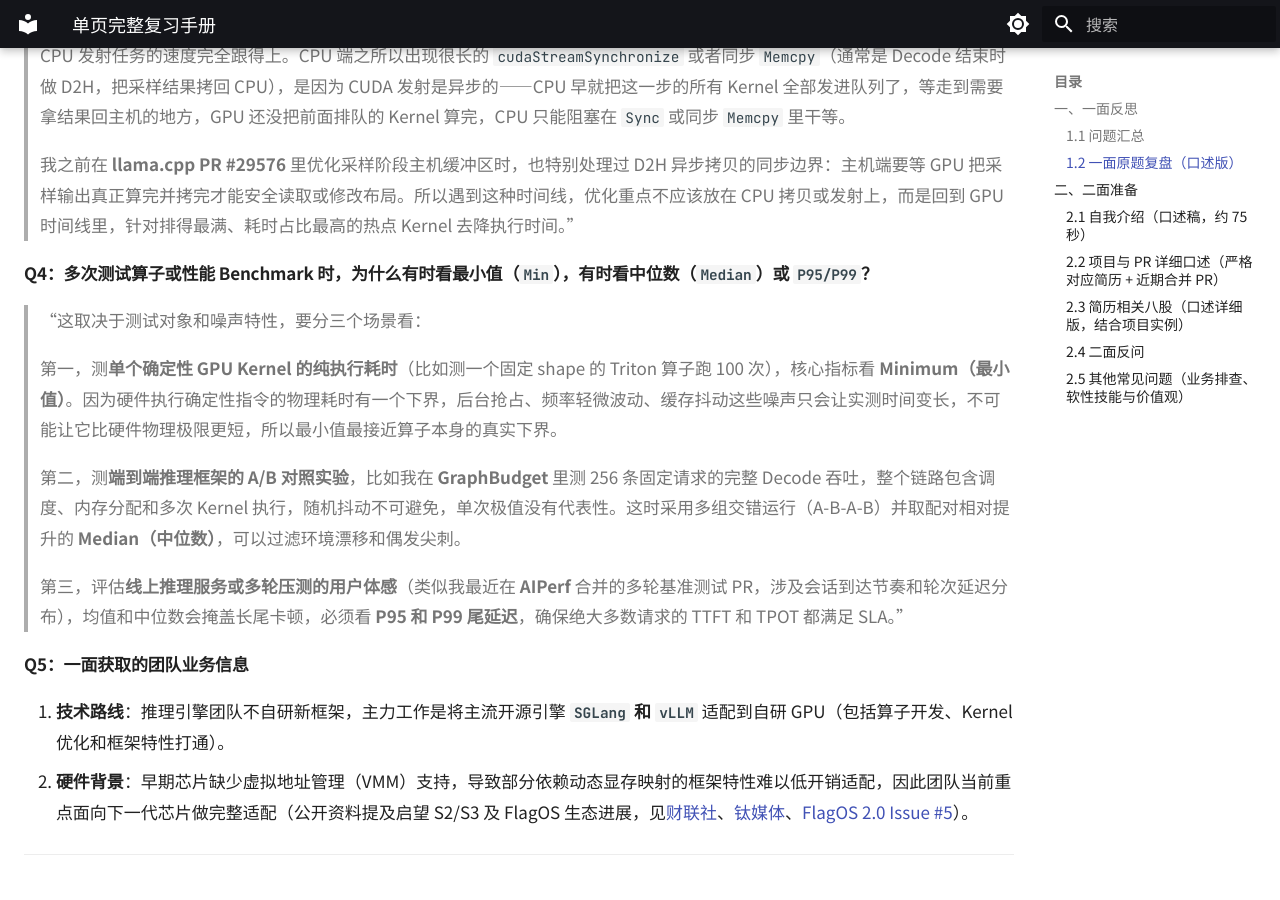
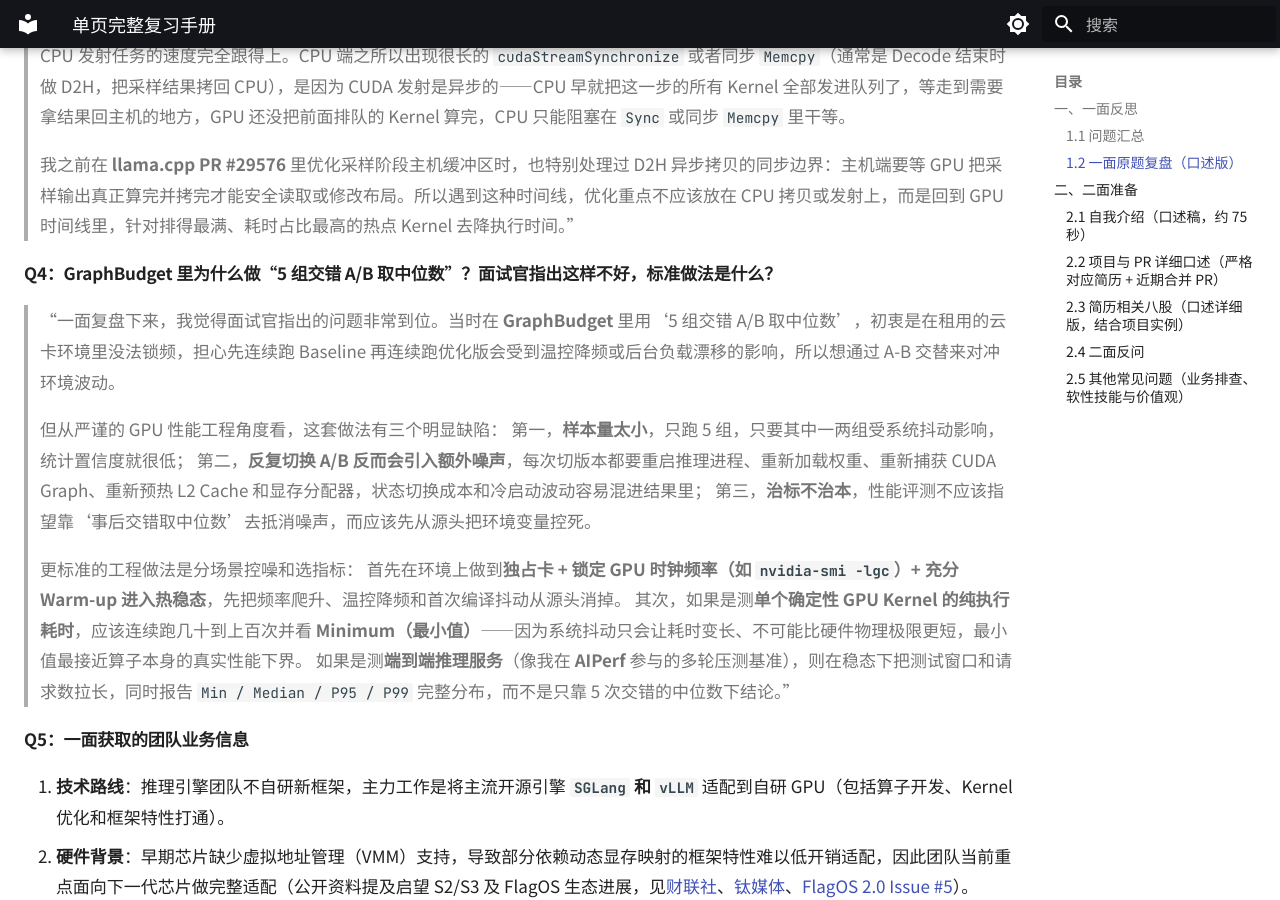
Before and after one commit to yu830/ai-infra-handbook, an MkDocs documentation site: the page built from docs/index.md, in a window 1280 px wide and 900 px high, scrolled down 2190 px. Built offline with MkDocs 1.6.1 and Material for MkDocs 9.7.7, drawn with Linux system fonts in a browser that asks for light colours; some of the changed text lies outside the part shown.

Commit message:
docs: revise GraphBudget 5x interleaved A/B critique and benchmarking methodology

```diff
--- a/docs/index.md
+++ b/docs/index.md
@@ -14,7 +14,7 @@
 | :--- | :--- | :--- |
 | GEMM 分块 | 回答偏向“切小块提高并行度”，未答到访存本质。 | 先答核心目的是利用片上缓存做数据复用、降低 HBM 访存，再结合 `GraphBudget` 说明不同 M 下的分块取舍。 |
 | Nsight Systems | 将 `nsys stats` 指标与推理业务指标（TTFT/TPOT）混淆；未答出 `NVTX` 用法；将“GPU 紧凑执行 + CPU 长 Sync/Memcpy”误判为 H2D 拷贝慢。 | 明确 `nsys stats` 的核心统计表、`NVTX` 区间标记作用，以及三类常见时间线瓶颈的判断依据，并结合 `GraphBudget` 和 `llama.cpp` 实践作答。 |
-| 性能评测指标 | 未第一时间答出单算子下界应看最小值（`Min`）。 | 按场景区分单算子下界（`Min`）、端到端对照实验（交错配对 `Median`）与线上服务尾延迟（`P95/P99`），结合 `GraphBudget` 和 `AIPerf` 说明。 |
+| 性能评测方法 | 简历写了“5 组交错 A/B 取中位数”，面试官指出这种评测方式不好，并强调单算子/确定性基准应看最小值（`Min`）。 | 正面承认当时“5 组交错 A/B”的局限（样本少、反复切换引入冷启动与缓存抖动、未从源头控噪），说明标准做法应为独占卡 + 锁频 + 充分 Warm-up 稳态，单算子看 `Min`，端到端拉长稳态窗口报完整分布。 |
 | 自我介绍与出勤 | 自我介绍遗漏技术栈；简历写每周 5 天，面试官考虑大三课业调整记录为每周 4 天。 | 自我介绍补全技术栈与近期已合并的 4 个 PR；出勤问题在面试官问到时客观说明稳定每周 4 天。 |
 
 ### 1.2 一面原题复盘（口述版）
@@ -45,15 +45,19 @@
 >
 > 我之前在 **llama.cpp PR #29576** 里优化采样阶段主机缓冲区时，也特别处理过 D2H 异步拷贝的同步边界：主机端要等 GPU 把采样输出真正算完并拷完才能安全读取或修改布局。所以遇到这种时间线，优化重点不应该放在 CPU 拷贝或发射上，而是回到 GPU 时间线里，针对排得最满、耗时占比最高的热点 Kernel 去降执行时间。”
 
-#### Q4：多次测试算子或性能 Benchmark 时，为什么有时看最小值（`Min`），有时看中位数（`Median`）或 `P95/P99`？
+#### Q4：GraphBudget 里为什么做“5 组交错 A/B 取中位数”？面试官指出这样不好，标准做法是什么？
 
-> “这取决于测试对象和噪声特性，要分三个场景看：
+> “一面复盘下来，我觉得面试官指出的问题非常到位。当时在 **GraphBudget** 里用‘5 组交错 A/B 取中位数’，初衷是在租用的云卡环境里没法锁频，担心先连续跑 Baseline 再连续跑优化版会受到温控降频或后台负载漂移的影响，所以想通过 A-B 交替来对冲环境波动。
 >
-> 第一，测**单个确定性 GPU Kernel 的纯执行耗时**（比如测一个固定 shape 的 Triton 算子跑 100 次），核心指标看 **Minimum（最小值）**。因为硬件执行确定性指令的物理耗时有一个下界，后台抢占、频率轻微波动、缓存抖动这些噪声只会让实测时间变长，不可能让它比硬件物理极限更短，所以最小值最接近算子本身的真实下界。
+> 但从严谨的 GPU 性能工程角度看，这套做法有三个明显缺陷：
+> 第一，**样本量太小**，只跑 5 组，只要其中一两组受系统抖动影响，统计置信度就很低；
+> 第二，**反复切换 A/B 反而会引入额外噪声**，每次切版本都要重启推理进程、重新加载权重、重新捕获 CUDA Graph、重新预热 L2 Cache 和显存分配器，状态切换成本和冷启动波动容易混进结果里；
+> 第三，**治标不治本**，性能评测不应该指望靠‘事后交错取中位数’去抵消噪声，而应该先从源头把环境变量控死。
 >
-> 第二，测**端到端推理框架的 A/B 对照实验**，比如我在 **GraphBudget** 里测 256 条固定请求的完整 Decode 吞吐，整个链路包含调度、内存分配和多次 Kernel 执行，随机抖动不可避免，单次极值没有代表性。这时采用多组交错运行（A-B-A-B）并取配对相对提升的 **Median（中位数）**，可以过滤环境漂移和偶发尖刺。
->
-> 第三，评估**线上推理服务或多轮压测的用户体感**（类似我最近在 **AIPerf** 合并的多轮基准测试 PR，涉及会话到达节奏和轮次延迟分布），均值和中位数会掩盖长尾卡顿，必须看 **P95 和 P99 尾延迟**，确保绝大多数请求的 TTFT 和 TPOT 都满足 SLA。”
+> 更标准的工程做法是分场景控噪和选指标：
+> 首先在环境上做到**独占卡 + 锁定 GPU 时钟频率（如 `nvidia-smi -lgc`）+ 充分 Warm-up 进入热稳态**，先把频率爬升、温控降频和首次编译抖动从源头消掉。
+> 其次，如果是测**单个确定性 GPU Kernel 的纯执行耗时**，应该连续跑几十到上百次并看 **Minimum（最小值）**——因为系统抖动只会让耗时变长、不可能比硬件物理极限更短，最小值最接近算子本身的真实性能下界。
+> 如果是测**端到端推理服务**（像我在 **AIPerf** 参与的多轮压测基准），则在稳态下把测试窗口和请求数拉长，同时报告 `Min / Median / P95 / P99` 完整分布，而不是只靠 5 次交错的中位数下结论。”
 
 #### Q5：一面获取的团队业务信息
 
@@ -100,8 +104,10 @@
   >
   > 如果并发变大、M 增长到超出小 M 适用范围，或者遇到 Prefill 阶段，我的策略是不强行套用小 M 配置，而是通过调度分发条件直接回退到原生路径或更大 `BM` 的配置，避免在大 M 场景下因为 CTA 过多、单块复用不足导致负优化。”
 
-- **追问 3：为什么要做“5 组交错 A/B”，而不是分别跑 5 次取平均？**
-  > “单卡长时间运行很容易受到温控降频、显存页状态变化或系统后台任务的影响。如果先连续跑 5 次 Baseline，再连续跑 5 次优化版本，两组数据所处的机器温度和频率基线可能不一样，测出来的差距里会混进环境漂移。采用 A-B-A-B 交错执行，把相邻的一对 A 和 B 配对算相对提升比例，最后取 5 组配对提升的中位数，可以最大程度抵消时间漂移和偶发抖动。”
+- **追问 3：简历里 GraphBudget 用了“5 组交错 A/B 取中位数”，这套评测方式有什么不足？如果重做会怎么改？**
+  > “回过头看，这套评测方法确实不够严谨，当时只是因为租用的云卡没法锁频，想靠 A/B 交错对冲频率漂移。它的明显不足有三点：一是 5 组样本量偏小，统计置信度不够；二是反复切换 A/B 会频繁触发进程重启、CUDA Graph 重新捕获和缓存冷启动，反而引入了状态切换噪声；三是依赖事后取中位数去平滑波动，没有从源头消除变量。
+  >
+  > 如果在正规环境重做，我会先做到**独占卡 + 锁定 GPU 频率 + 充分 Warm-up 进入稳态**；拆到单算子层面，对小 M GEMM 连续测几十到上百次并看 **Min（最小值）** 来锚定硬件下界；端到端层面则拉长稳态请求窗口，同时给出 `Min / Median / P95 / P99` 完整分布，并结合 `nsys` 确认热点耗时确实下降。”
 
 #### 2. FlagOS 第二季 Track 1｜SGLang 算子优化 · Task 156（分段 LoRA K 投影）
 
@@ -298,7 +304,7 @@
 #### 1. 简历写了“擅长 Agent 辅助算子开发”，代码是自己写的还是 AI 写的？怎么保证质量和底层理解？
 > “核心瓶颈分析、优化方向设计和最终验收标准都是我自己主导的，Agent 是用来加速代码生成、参数搜索和编写回归单测的工程提效工具。
 >
-> 为了避免大模型生成代码出现隐蔽错误或性能造假，我定了一套三步校验流程：第一是**算子契约**，动手前先明确输入输出 shape、dtype、stride 语义和极端边界条件；第二是**独立参考实现**，每个算子都必须和 PyTorch 原生实现做全量精度对齐，专门覆盖 0 维张量、非连续布局和边界大整数；第三是**对照实验与 trace 核验**，所有加速结论必须跑交错 A/B 并拉 trace 确认确实跑进了目标 Kernel、瓶颈确实消掉了，而不是误触发了回退路径或测了无效分支。这套方法让我能把精力集中在问题拆解和底层原理验证上，同时保持很高的迭代效率。”
+> 为了避免大模型生成代码出现隐蔽错误或性能造假，我定了一套三步校验流程：第一是**算子契约**，动手前先明确输入输出 shape、dtype、stride 语义和极端边界条件；第二是**独立参考实现**，每个算子都必须和 PyTorch 原生实现做全量精度对齐，专门覆盖 0 维张量、非连续布局和边界大整数；第三是**控噪稳态评测与 trace 核验**，尽量在锁频、充分 Warm-up 的环境下测单算子下界（`Min`）和端到端分布，并拉 trace 确认确实跑进了目标 Kernel、瓶颈确实消掉了，而不是误触发回退路径或测了无效分支。这套方法让我能把精力集中在问题拆解和底层原理验证上，同时保持较高的迭代效率。”
 
 #### 2. 通用业务排查题：在自研卡上跑 `SGLang`，如果发现输出乱码/精度不对，或者吞吐比预期低一半，你会怎么一步步排查？
 > “我会按**精度问题**和**性能问题**两条线来拆：
@@ -316,7 +322,7 @@
 #### 5. 做项目或提开源 PR 时，遇到最卡壳的问题怎么解决？和社区 Maintainer 意见不一致怎么处理？
 > “遇到最卡壳的问题时，我的原则是**先做最小复现（Minimal Repro），把变量缩到最少**。比如在 `llama.cpp` 查异步拷贝布局变更问题，或者在 `GraphBudget` 核对确定性差异时，都会先把多并发和大模型剥离掉，缩成固定输入的小规模用例，结合日志和 trace 拿到确凿证据再改代码。
 >
-> 和 Maintainer 意见不一致时，我会先站在维护者的角度理解他们的优先级——上游主干通常把**代码简洁性、向后兼容性和零回归风险**看得比单一场景的局部提速更重。我会把自己测的 A/B 数据、边界测试用例和兼容回退方案整理清楚做客观沟通；如果对方出于架构统一性坚持另一种写法，我会尊重社区规范按建议修改，而不是强行推自己的方案。”
+> 和 Maintainer 意见不一致时，我会先站在维护者的角度理解他们的优先级——上游主干通常把**代码简洁性、向后兼容性和零回归风险**看得比单一场景的局部提速更重。我会把自己测的基准数据、边界测试用例和兼容回退方案整理清楚做客观沟通；如果对方出于架构统一性坚持另一种写法，我会尊重社区规范按建议修改，而不是强行推自己的方案。”
 
 #### 6. 关于大三课业与每周出勤时间的沟通（被问到时再答）
 > “我目前是大三，下学期专业课不多，已经提前梳理过课表和考试节点。简历上最初写的是每周 5 天，一面时面试官结合实际情况提醒我大三学期内保证 5 天压力会比较大。我回去重新核对了一下课表，**每周稳定出勤 4 天、连续实习 6 个月**是我可以完全兑现的安排；没有课的周或者项目关键节点可以灵活补到 5 天，但我想先把最稳妥、不打折扣的时间说在前面，方便团队排期。”
```
